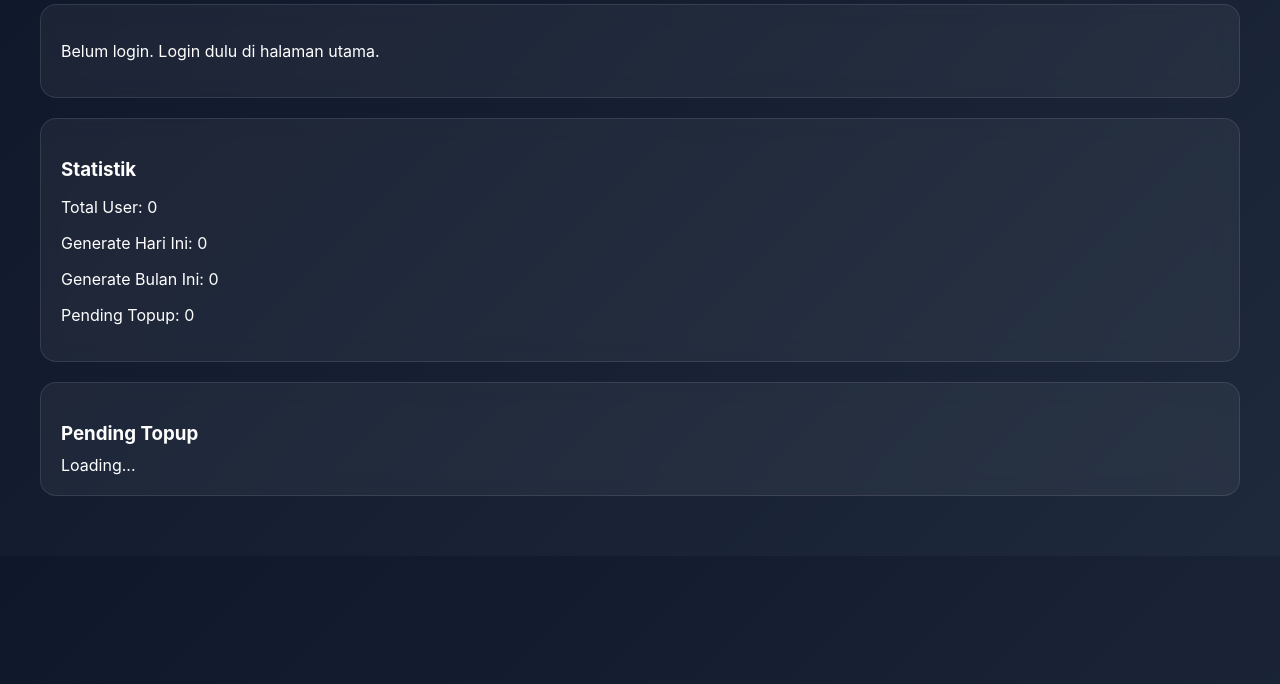
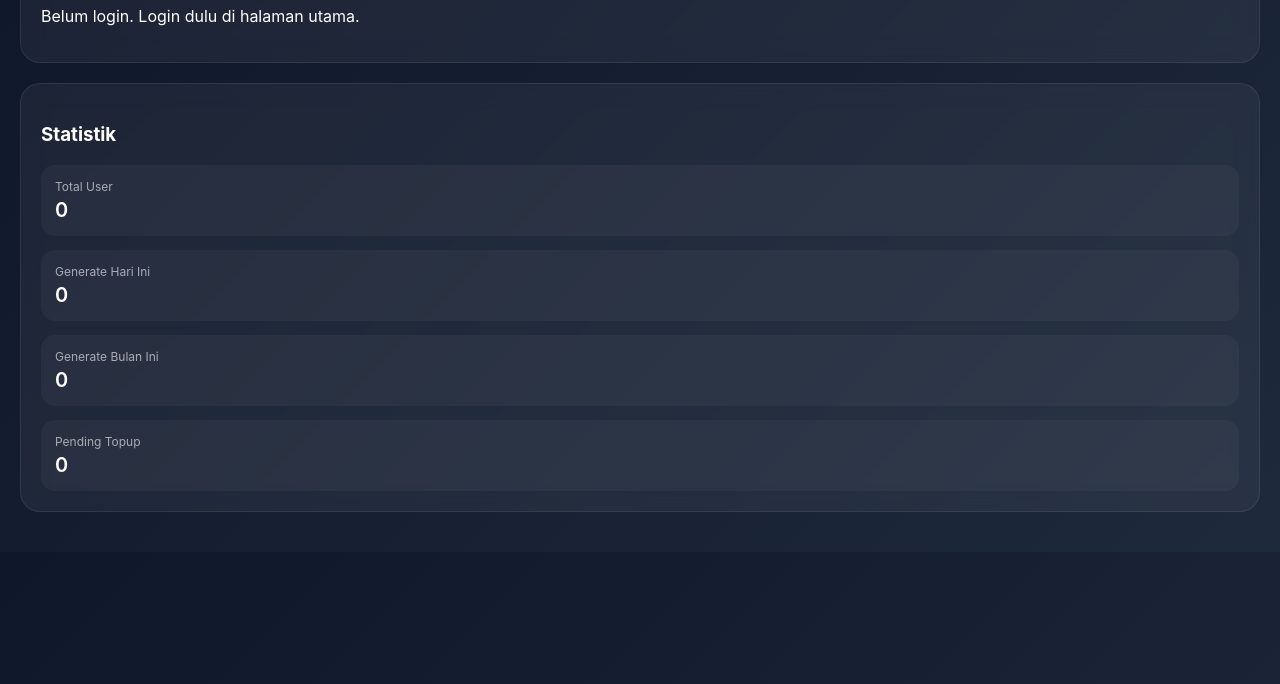
Before and after one commit to sudanaswatt/Hookgratis, a website: page admin.html in a window 1280 px wide. Shown: the part 116-800 px from the top of the page. Drawn offline with nearby package versions, Linux system fonts and the light colour scheme.

Commit message:
Update admin.html

```diff
--- a/admin.html
+++ b/admin.html
@@ -7,73 +7,84 @@
   <style>
     body{
   margin:0;
-      font-family:Inter, Arial, sans-serif;
-      background:linear-gradient(135deg,#0f172a,#1e293b);
+  font-family: Inter, Arial, sans-serif;
+  background: linear-gradient(135deg,#0f172a,#1e293b);
   color:white;
-      padding:40px;
+  padding:20px;
+}
+
+h1{
+  font-size:24px;
+  margin-bottom:20px;
 }
 
 .card{
-      background:rgba(255,255,255,.05);
+  background: rgba(255,255,255,0.05);
+  backdrop-filter: blur(12px);
   padding:20px;
-      border-radius:16px;
+  border-radius:20px;
   margin-bottom:20px;
-      border:1px solid rgba(255,255,255,.1);
+  border:1px solid rgba(255,255,255,0.08);
 }
 
-    h1{
-      margin-bottom:20px;
+.stat-grid{
+  display:flex;
+  flex-direction:column;
+  gap:14px;
 }
 
-    h3{
-      margin-bottom:10px;
-    }
-    .card {
-  backdrop-filter: blur(10px);
+.stat-item{
+  background: rgba(255,255,255,0.04);
+  padding:14px;
+  border-radius:14px;
 }
 
-.pending-item {
-  background: rgba(255,255,255,0.03);
-  padding:16px;
-  border-radius:14px;
+.stat-label{
+  font-size:12px;
+  opacity:0.6;
+}
+
+.stat-value{
+  font-size:20px;
+  font-weight:600;
+  margin-top:4px;
+}
+
+.pending-item{
+  background: rgba(255,255,255,0.04);
+  padding:18px;
+  border-radius:18px;
   margin-bottom:16px;
   border:1px solid rgba(255,255,255,0.08);
-  transition:0.3s;
 }
 
-.pending-item:hover {
-  border:1px solid rgba(255,255,255,0.2);
+.pending-label{
+  font-size:12px;
+  opacity:0.6;
+  margin-top:10px;
 }
 
-.pending-label {
-  font-size:12px;
-  opacity:0.6;
-  margin-bottom:4px;
+.pending-value{
+  font-weight:600;
+  margin-top:2px;
 }
 
-.pending-value {
+.approve-btn{
+  width:100%;
+  margin-top:16px;
+  padding:14px;
+  border:none;
+  border-radius:14px;
   font-weight:600;
-  margin-bottom:8px;
-}
-
-.approve-btn {
-  width:100%;
-  padding:10px;
-  border:none;
-  border-radius:10px;
-  font-weight:600;
+  font-size:15px;
   cursor:pointer;
-  background:linear-gradient(135deg,#22c55e,#16a34a);
+  background: linear-gradient(135deg,#6366f1,#8b5cf6);
   color:white;
   transition:0.3s;
 }
 
-.approve-btn:hover {
-  opacity:0.85;
-}
-
-.approve-btn:active {
-  transform:scale(0.98);
+.approve-btn:active{
+  transform:scale(0.97);
 }
   </style>
 </head>
@@ -88,14 +99,30 @@
 
 <div class="card">
   <h3>Statistik</h3>
-  <p>Total User: <span id="totalUser">0</span></p>
-  <p>Generate Hari Ini: <span id="todayGenerate">0</span></p>
-  <p>Generate Bulan Ini: <span id="monthGenerate">0</span></p>
-  <p>Pending Topup: <span id="pendingTopup">0</span></p>
+
+  <div class="stat-grid">
+
+    <div class="stat-item">
+      <div class="stat-label">Total User</div>
+      <div class="stat-value" id="totalUser">0</div>
     </div>
-<div class="card">
-  <h3>Pending Topup</h3>
-  <div id="pendingList">Loading...</div>
+
+    <div class="stat-item">
+      <div class="stat-label">Generate Hari Ini</div>
+      <div class="stat-value" id="todayGenerate">0</div>
+    </div>
+
+    <div class="stat-item">
+      <div class="stat-label">Generate Bulan Ini</div>
+      <div class="stat-value" id="monthGenerate">0</div>
+    </div>
+
+    <div class="stat-item">
+      <div class="stat-label">Pending Topup</div>
+      <div class="stat-value" id="pendingTopup">0</div>
+    </div>
+
+  </div>
 </div>
 <script>
 
```
Lines whose indentation alone changed are shown as unchanged.
